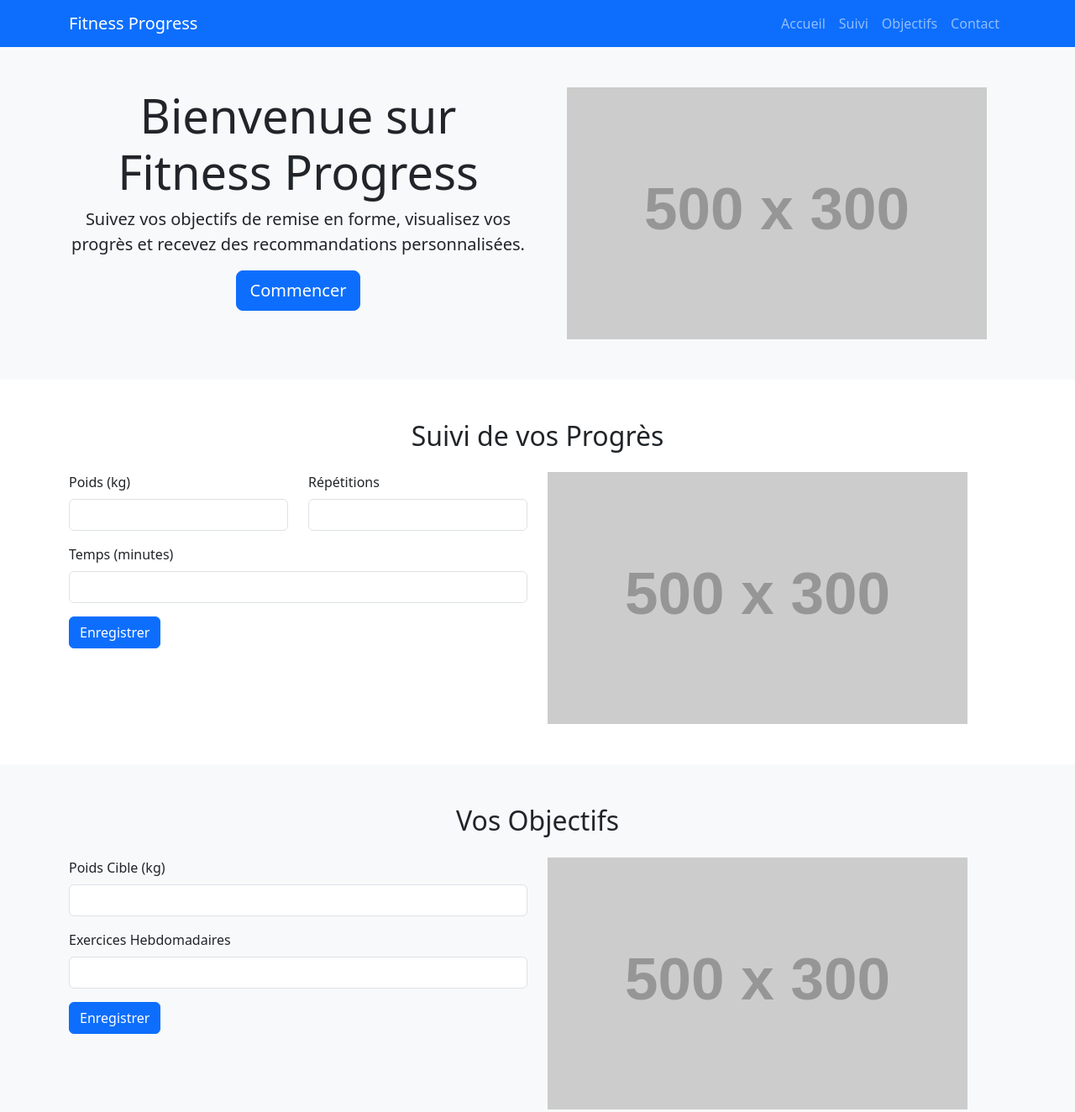
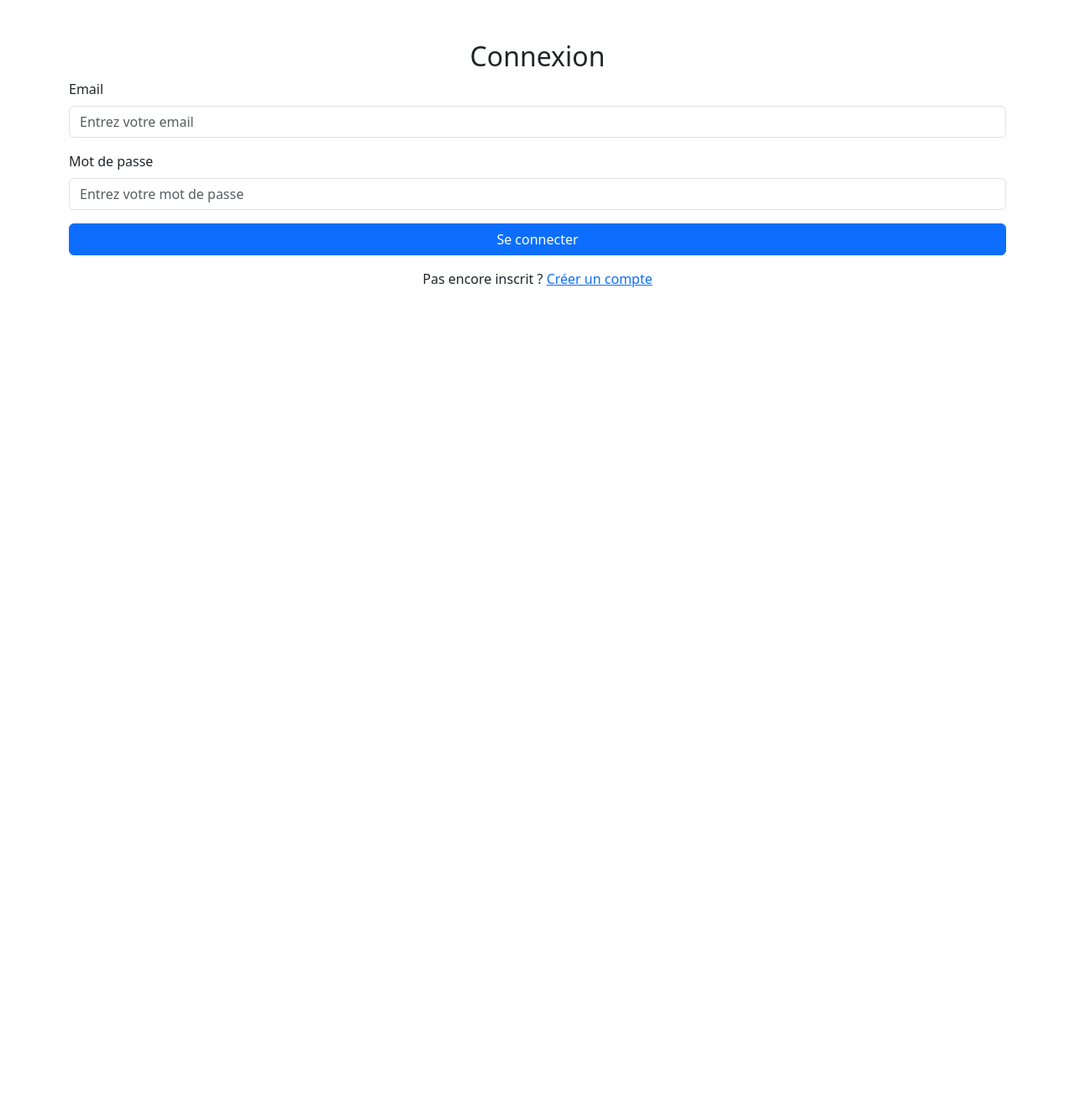
Before and after one commit to IMSET-Sousse/Fitness, a plain HTML site: page index.html in a window 1280 px wide. Shown: the top 1324 px of the page at 84% size. After the commit the page ends 800 px from the top, so only its background shows below. Drawn offline with nearby package versions, Linux system fonts and the light colour scheme; placeholder pictures from the web are drawn by us.

Commit message:
index.html
connexion

```diff
--- a/index.html
+++ b/index.html
@@ -1,134 +1,47 @@
 <!DOCTYPE html>
-<html lang="en">
+<html lang="fr">
 <head>
     <meta charset="UTF-8">
     <meta name="viewport" content="width=device-width, initial-scale=1.0">
-    <title>Fitness Progress</title>
-    <link rel="stylesheet" href="https://cdn.jsdelivr.net/npm/bootstrap@5.3.0/dist/css/bootstrap.min.css">
-    <link href="https://fonts.googleapis.com/css2?family=Roboto:wght@400;700&display=swap" rel="stylesheet">
-    <link rel="stylesheet" href="styles.css">
+    <title>Fitness - Connexion</title>
+    <link href="https://cdn.jsdelivr.net/npm/bootstrap@5.3.0-alpha1/dist/css/bootstrap.min.css" rel="stylesheet" crossorigin="anonymous">
+    <script src="https://cdn.jsdelivr.net/npm/bootstrap@5.3.0-alpha1/dist/js/bootstrap.bundle.min.js"></script>
+    <script>
+        // Fonction de validation du formulaire de connexion
+        function validateLoginForm() {
+            var email = document.getElementById("email").value;
+            var password = document.getElementById("password").value;
+
+            // Vérifier que l'email et le mot de passe sont non vides
+            if (email == "" || password == "") {
+                alert("Veuillez remplir tous les champs.");
+                return false;
+            }
+            // Vérifier le format de l'email
+            var emailPattern = /^[a-zA-Z0-9._-]+@[a-zA-Z0-9.-]+\.[a-zA-Z]{2,6}$/;
+            if (!email.match(emailPattern)) {
+                alert("Veuillez entrer un email valide.");
+                return false;
+            }
+            return true;
+        }
+    </script>
 </head>
 <body>
-    <!-- Navbar -->
-    <nav class="navbar navbar-expand-lg navbar-dark bg-primary">
-        <div class="container">
-            <a class="navbar-brand" href="#">Fitness Progress</a>
-            <button class="navbar-toggler" type="button" data-bs-toggle="collapse" data-bs-target="#navbarNav">
-                <span class="navbar-toggler-icon"></span>
-            </button>
-            <div class="collapse navbar-collapse" id="navbarNav">
-                <ul class="navbar-nav ms-auto">
-                    <li class="nav-item"><a class="nav-link" href="#home">Accueil</a></li>
-                    <li class="nav-item"><a class="nav-link" href="#tracking">Suivi</a></li>
-                    <li class="nav-item"><a class="nav-link" href="#goals">Objectifs</a></li>
-                    <li class="nav-item"><a class="nav-link" href="#contact">Contact</a></li>
-                </ul>
+    <div class="container py-5">
+        <h2 class="text-center">Connexion</h2>
+        <form onsubmit="return validateLoginForm()">
+            <div class="mb-3">
+                <label for="email" class="form-label">Email</label>
+                <input type="email" class="form-control" id="email" placeholder="Entrez votre email">
             </div>
-        </div>
-    </nav>
-    <!-- Page d'accueil -->
-    <section id="home" class="bg-light text-center py-5">
-        <div class="container">
-            <div class="row">
-                <div class="col-md-6">
-                    <h1 class="display-4">Bienvenue sur Fitness Progress</h1>
-                    <p class="lead">Suivez vos objectifs de remise en forme, visualisez vos progrès et recevez des recommandations personnalisées.</p>
-                    <a href="#tracking" class="btn btn-primary btn-lg">Commencer</a>
-                </div>
-                <div class="col-md-6">
-                    <img src="https://via.placeholder.com/500x300" alt="Fitness Image" class="img-fluid">
-                </div>
+            <div class="mb-3">
+                <label for="password" class="form-label">Mot de passe</label>
+                <input type="password" class="form-control" id="password" placeholder="Entrez votre mot de passe">
             </div>
-        </div>
-    </section>
-
-    <!-- Page de suivi -->
-    <section id="tracking" class="py-5">
-        <div class="container">
-            <h2 class="text-center mb-4">Suivi de vos Progrès</h2>
-            <div class="row">
-                <div class="col-md-6">
-                    <form>
-                        <div class="row mb-3">
-                            <div class="col-md-6">
-                                <label for="weight" class="form-label">Poids (kg)</label>
-                                <input type="number" class="form-control" id="weight">
-                            </div>
-                            <div class="col-md-6">
-                                <label for="reps" class="form-label">Répétitions</label>
-                                <input type="number" class="form-control" id="reps">
-                            </div>
-                        </div>
-                        <div class="row mb-3">
-                            <div class="col-md-12">
-                                <label for="time" class="form-label">Temps (minutes)</label>
-                                <input type="number" class="form-control" id="time">
-                            </div>
-                        </div>
-                        <button type="submit" class="btn btn-primary">Enregistrer</button>
-                    </form>
-                </div>
-                <div class="col-md-6">
-                    <img src="https://via.placeholder.com/500x300" alt="Progress Chart" class="img-fluid">
-                </div>
-            </div>
-        </div>
-    </section>
-
-    <!-- Page objectifs -->
-    <section id="goals" class="py-5 bg-light">
-        <div class="container">
-            <h2 class="text-center mb-4">Vos Objectifs</h2>
-            <div class="row">
-                <div class="col-md-6">
-                    <form>
-                        <div class="mb-3">
-                            <label for="goalWeight" class="form-label">Poids Cible (kg)</label>
-                            <input type="number" class="form-control" id="goalWeight">
-                        </div>
-                        <div class="mb-3">
-                            <label for="weeklyGoal" class="form-label">Exercices Hebdomadaires</label>
-                            <input type="number" class="form-control" id="weeklyGoal">
-                        </div>
-                        <button type="submit" class="btn btn-primary">Enregistrer</button>
-                    </form>
-                </div>
-                <div class="col-md-6">
-                    <img src="https://via.placeholder.com/500x300" alt="Goals Image" class="img-fluid">
-                </div>
-            </div>
-        </div>
-    </section>
-
-    <!-- Page contact -->
-    <section id="contact" class="py-5">
-        <div class="container">
-            <h2 class="text-center mb-4">Contactez-nous</h2>
-            <div class="row">
-                <div class="col-md-6">
-                    <form>
-                        <div class="mb-3">
-                            <label for="name" class="form-label">Nom</label>
-                            <input type="text" class="form-control" id="name">
-                        </div>
-                        <div class="mb-3">
-                            <label for="email" class="form-label">Email</label>
-                            <input type="email" class="form-control" id="email">
-                        </div>
-                        <div class="mb-3">
-                            <!-- <label for="message" class="form-label">Message</label> -->
-                            <textarea class="form-control" id="message" rows="4"></textarea>
-                        </div>
-                        <button type="submit" class="btn btn-primary">Envoyer</button>
-                    </form>
-                </div>
-                <div class="col-md-6">
-                    <img src="https://via.placeholder.com/500x300" alt="Contact Image" class="img-fluid">
-                </div>
-            </div>
-        </div>
-    </section>
-
-    <script src="https://cdn.jsdelivr.net/npm/bootstrap@5.3.0/dist/js/bootstrap.bundle.min.js"></script>
+            <button type="submit" class="btn btn-primary w-100">Se connecter</button>
+        </form>
+        <p class="text-center mt-3">Pas encore inscrit ? <a href="signup.html">Créer un compte</a></p>
+    </div>
 </body>
 </html>
```
